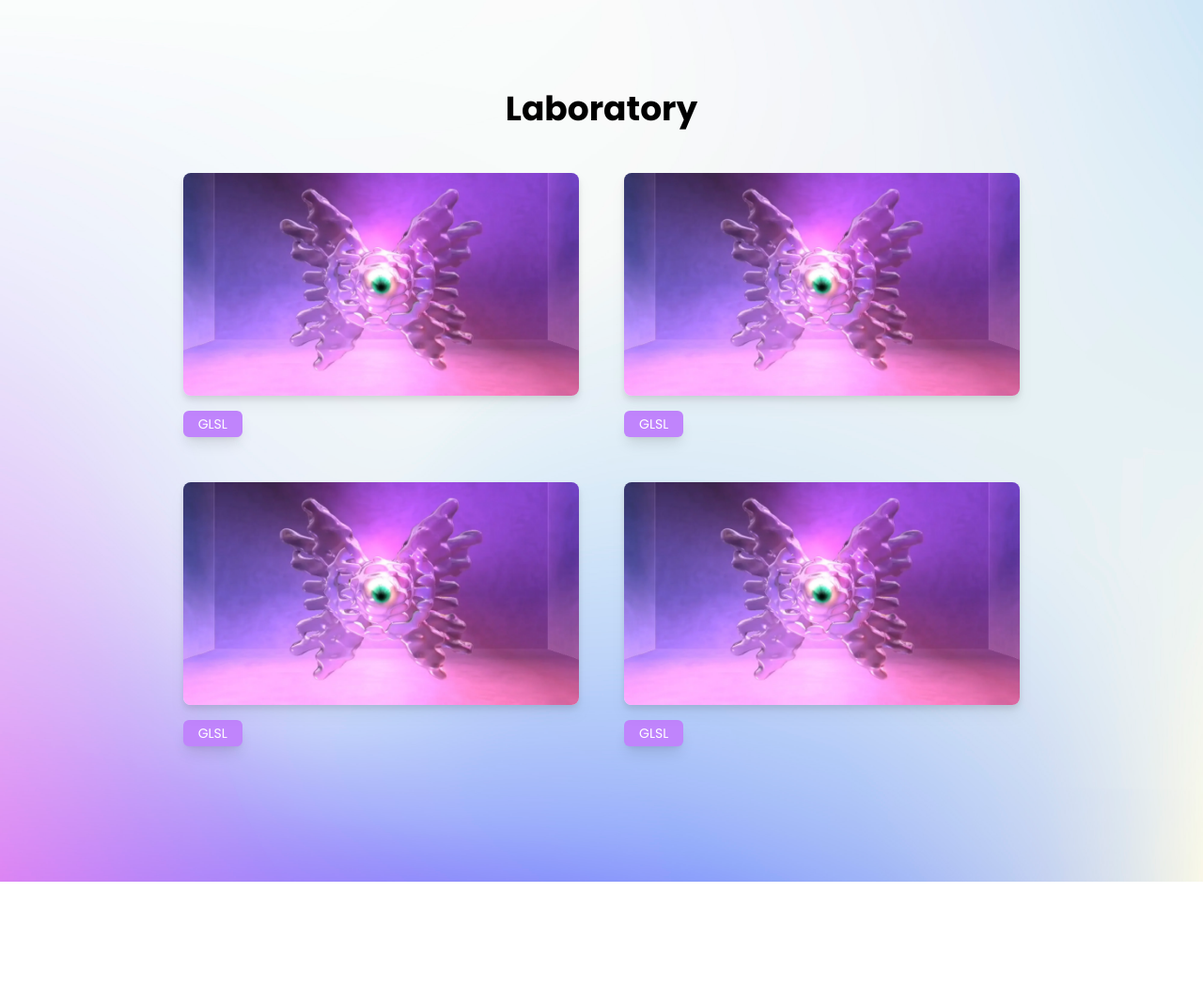
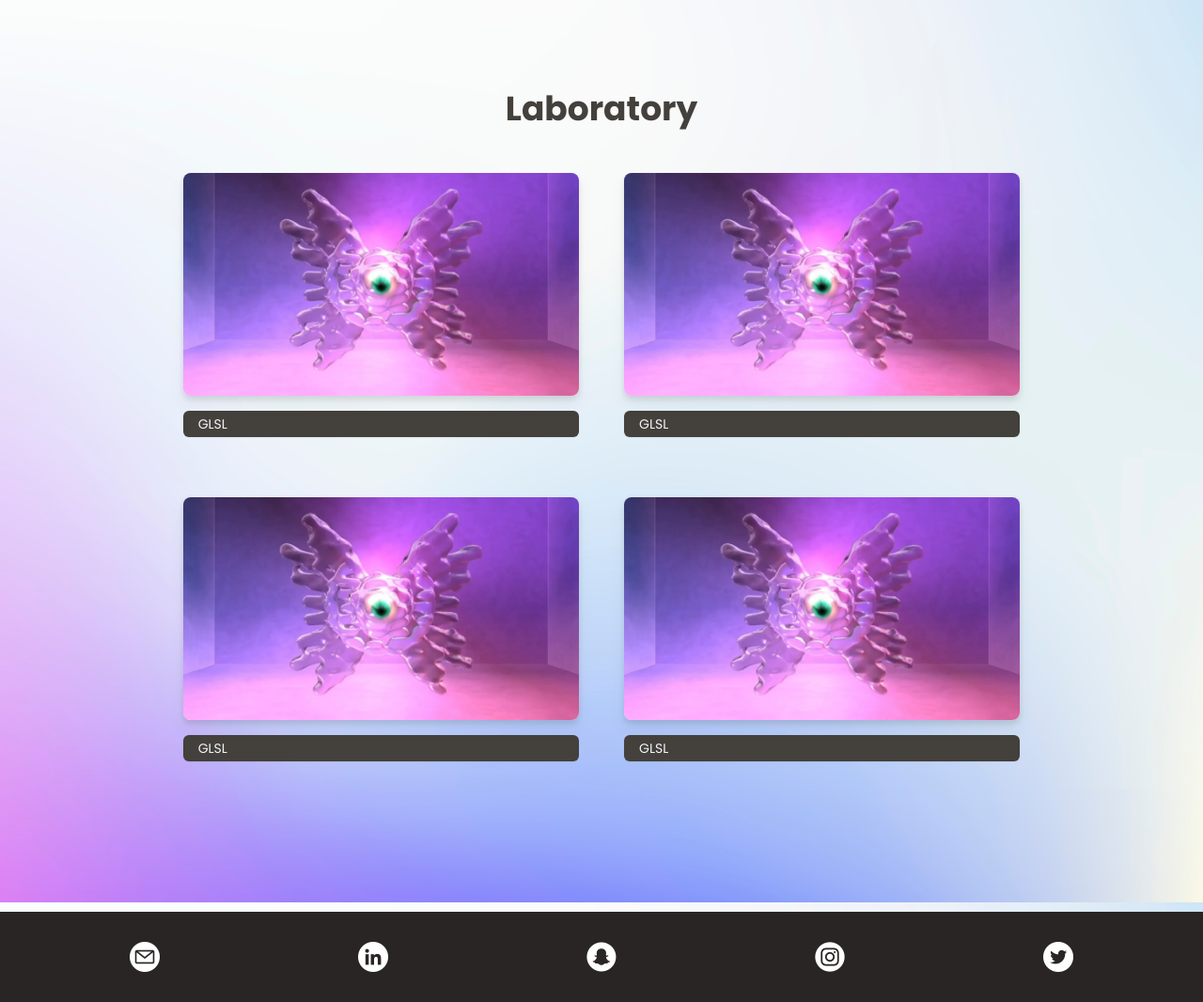
Before and after one commit to altaha-ansari/laboratory, a website: page docs/index.html in a window 1280 px wide. Shown: the whole page at 94% size. Before the commit the page ends 938 px from the top, so only its background shows below. Drawn offline with Linux system fonts and the light colour scheme.

Commit message:
Added Socials Footer

```diff
--- a/docs/index.html
+++ b/docs/index.html
@@ -17,13 +17,15 @@
       class="flex flex-col justify-center items-center w-screen md:p-2 py-12 md:py-24"
       id="container"
     >
-      <h1 class="w-fit font-poppins font-bold mb-12 text-4xl">Laboratory</h1>
+      <h1 class="w-fit font-poppins font-bold mb-12 text-4xl text-stone-700">
+        Laboratory
+      </h1>
       <div
         class="flex flex-col md:flex-row md:flex-wrap md:gap-x-12 justify-center items-center"
         id="card-container"
       >
         <div
-          class="flex flex-col justify-center items-center w-4/5 md:w-4/12 mb-12"
+          class="flex flex-col justify-center items-center w-4/5 md:w-4/12 mb-16"
           id="card"
         >
           <img
@@ -31,7 +33,7 @@
             class="w-1/1 md:w-1/1 aspect-video bg-blue-100 drop-shadow-lg rounded-lg mb-4"
           />
           <p
-            class="w-fit px-4 py-1 bg-purple-400 rounded-md text-sm shadow-lg font-poppins justify-self-start self-start text-white"
+            class="w-full px-4 py-1 bg-stone-700 rounded-md text-sm shadow-sm font-poppins justify-self-start self-start text-slate-100"
             id="tags"
           >
             GLSL
@@ -39,7 +41,7 @@
         </div>
 
         <div
-          class="flex flex-col justify-center items-center w-4/5 md:w-4/12 mb-12"
+          class="flex flex-col justify-center items-center w-4/5 md:w-4/12 mb-16"
           id="card"
         >
           <img
@@ -47,7 +49,7 @@
             class="w-1/1 md:w-1/1 aspect-video bg-blue-100 drop-shadow-lg rounded-lg mb-4"
           />
           <p
-            class="w-fit px-4 py-1 bg-purple-400 rounded-md text-sm shadow-lg font-poppins justify-self-start self-start text-white"
+            class="w-full px-4 py-1 bg-stone-700 rounded-md text-sm shadow-sm font-poppins justify-self-start self-start text-slate-100"
             id="tags"
           >
             GLSL
@@ -55,7 +57,7 @@
         </div>
 
         <div
-          class="flex flex-col justify-center items-center w-4/5 md:w-4/12 mb-12"
+          class="flex flex-col justify-center items-center w-4/5 md:w-4/12 mb-16"
           id="card"
         >
           <img
@@ -63,7 +65,7 @@
             class="w-1/1 md:w-1/1 aspect-video bg-blue-100 drop-shadow-lg rounded-lg mb-4"
           />
           <p
-            class="w-fit px-4 py-1 bg-purple-400 rounded-md text-sm shadow-lg font-poppins justify-self-start self-start text-white"
+            class="w-full px-4 py-1 bg-stone-700 rounded-md text-sm shadow-sm font-poppins justify-self-start self-start text-slate-100"
             id="tags"
           >
             GLSL
@@ -71,7 +73,7 @@
         </div>
 
         <div
-          class="flex flex-col justify-center items-center w-4/5 md:w-4/12 mb-12"
+          class="flex flex-col justify-center items-center w-4/5 md:w-4/12 mb-16"
           id="card"
         >
           <img
@@ -79,7 +81,7 @@
             class="w-1/1 md:w-1/1 aspect-video bg-blue-100 drop-shadow-lg rounded-lg mb-4"
           />
           <p
-            class="w-fit px-4 py-1 bg-purple-400 rounded-md text-sm shadow-lg font-poppins justify-self-start self-start text-white"
+            class="w-full px-4 py-1 bg-stone-700 rounded-md text-sm shadow-sm font-poppins justify-self-start self-start text-slate-100"
             id="tags"
           >
             GLSL
@@ -87,5 +89,24 @@
         </div>
       </div>
     </div>
+
+    <!--------------------------------------------------------------------------->
+    <div class="flex bg-stone-800 justify-around p-4 md:p-8">
+      <a href="mailto:altaha.dev@gmail.com">
+        <img class="w-8 h-8" src="./public/email.png" alt="mail" />
+      </a>
+      <a href="https://in.linkedin.com/in/altaha-ansari">
+        <img class="w-8 h-8" src="./public/linkedin.png" alt="linkedin" />
+      </a>
+      <a href="https://www.snapchat.com/add/uranus_silver">
+        <img class="w-8 h-8" src="./public/snapchat.png" alt="snapchat" />
+      </a>
+      <a href="https://www.instagram.com/altaha.dev/">
+        <img class="w-8 h-8" src="./public/instagram.png" alt="instagram" />
+      </a>
+      <a href="https://mobile.twitter.com/ansarialtaha">
+        <img class="w-8 h-8" src="./public/twitter.png" alt="twitter" />
+      </a>
+    </div>
   </body>
 </html>
```
Also changed, not shown: docs/public/email.png (added), docs/public/instagram.png (added), docs/public/linkedin.png (added), docs/public/snapchat.png (added), docs/public/twitter.png (added), docs/style.css.
